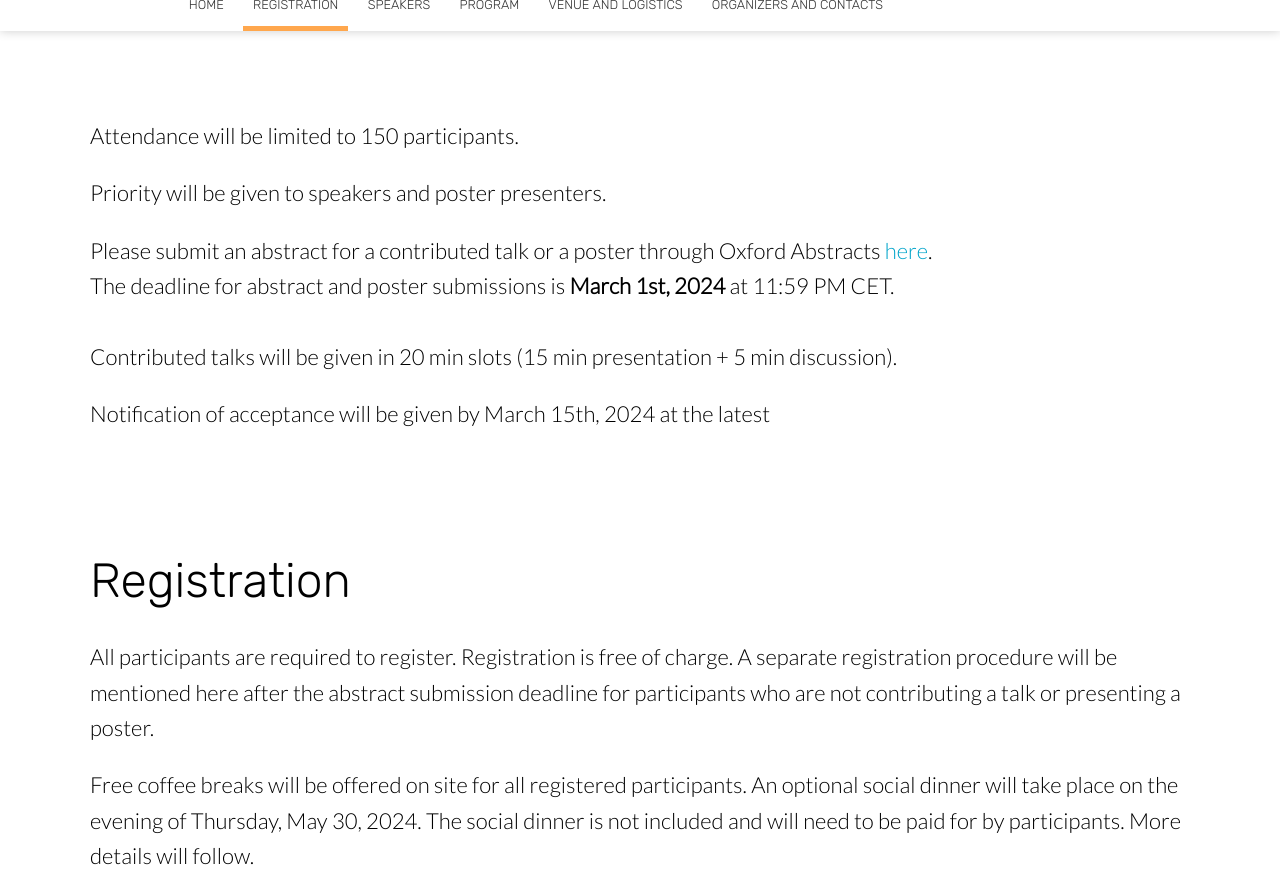
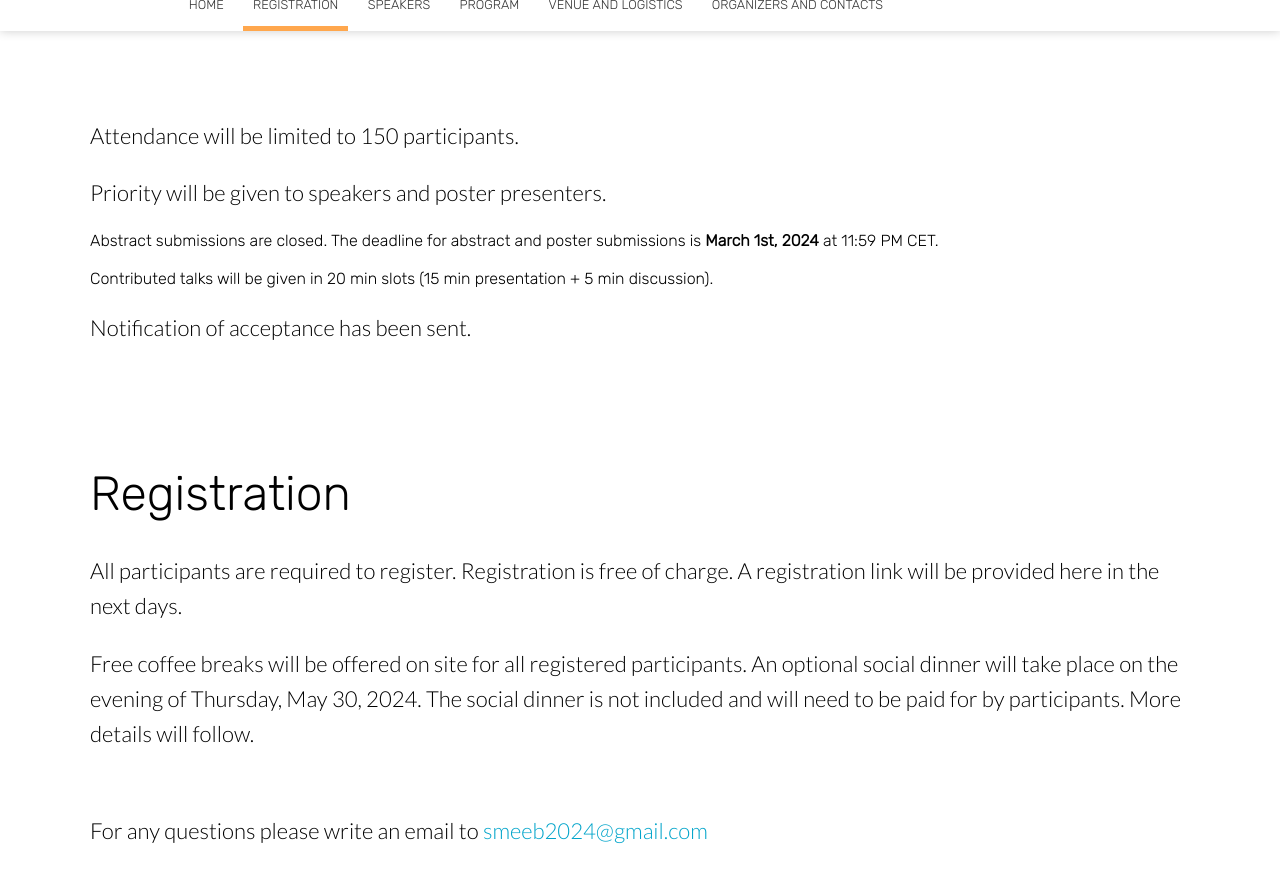
Before and after one commit to liphlab/SMEEB2024, a Jekyll site: the page built from registration.html, in a window 1280 px wide and 900 px high, scrolled down 875 px, cut to the strip 29-900 px from the top of the window. Built offline with Jekyll 4.4.1, drawn with Linux system fonts in a browser that asks for light colours; nearby versions of some CDN libraries.

Commit message:
Removed abstract submission link and registration announcement

```diff
--- a/index.html
+++ b/index.html
@@ -27,7 +27,7 @@
 				<h1 class="editable">Stochastic Models and Experiments in Ecology and Biology</h1>
 				<p class="subtext editable bold-large-text">28th to 31st May 2024 - L' Aquila, Italy</p>
 			</div>
-			<div class="cta button alt"><a href="https://app.oxfordabstracts.com/stages/24379/submitter" target="_blank">Submit an abstract/poster<br>(Oxford Abstracts)</a></div>
+			<!-- <div class="cta button alt"><a href="https://app.oxfordabstracts.com/stages/24379/submitter" target="_blank">Submit an abstract/poster<br>(Oxford Abstracts)</a></div> -->
 			<!-- <div class="cta button alt"><a href="./registration" target="_blank">Pre-registration and<br>fee waiver (for young scholars)</a></div>- -->
 		</div>
 	</div>
--- a/registration.html
+++ b/registration.html
@@ -21,12 +21,11 @@
 				<p>Abstract and poster submission is closed.<br>-->
 				<p> Attendance will be limited to 150 participants.</p>
 				<p> Priority will be given to speakers and poster presenters.</p>
-				<p> Please submit an abstract for a contributed talk or a poster through Oxford Abstracts <a href="https://app.oxfordabstracts.com/stages/24379/submitter" target="_blank">here</a>.<br>
+				Abstract submissions are closed.
+				<!-- <p> Please submit an abstract for a contributed talk or a poster through Oxford Abstracts <a href="https://app.oxfordabstracts.com/stages/24379/submitter" target="_blank">here</a>.<br>				 -->
 				The deadline for abstract and poster submissions is <b>March 1st, 2024</b> at 11:59 PM CET.<br><br>
 				Contributed talks will be given in 20 min slots (15 min presentation + 5 min discussion). </p>
-				<p> Notification of acceptance will be given by March 15th, 2024 at the latest</p>
-
-				<!-- Notification of acceptance has been sent.</p> -->
+				<p>Notification of acceptance has been sent.</p>
 			</div>
 		</div>
 	</section>
@@ -37,7 +36,7 @@
 				<h2 class="editable">Registration</h2>
 				<p>
 					All participants are required to register. Registration is free of charge.
-					A separate registration procedure will be mentioned here after the abstract submission deadline for participants who are not contributing a talk or presenting a poster.
+					A registration link will be provided here in the next days.
 					<br>
 				</p>
 
```
